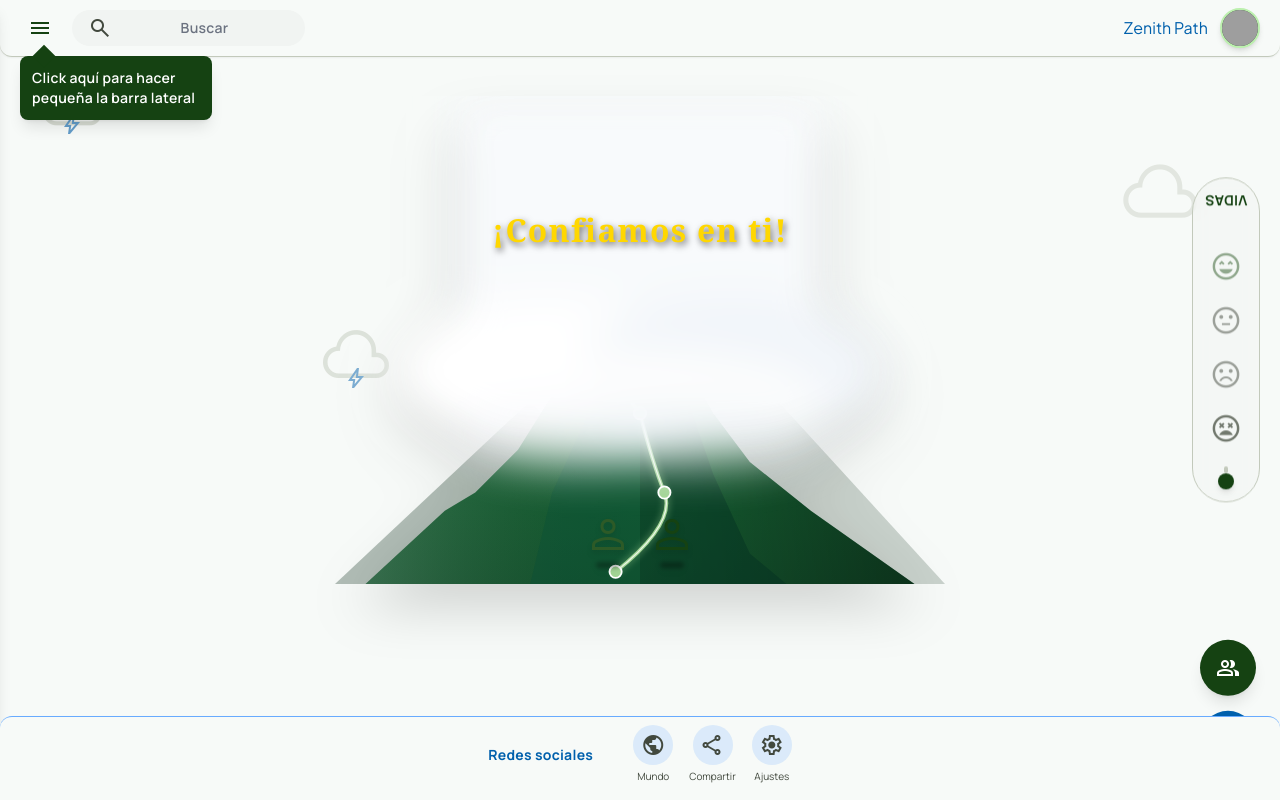
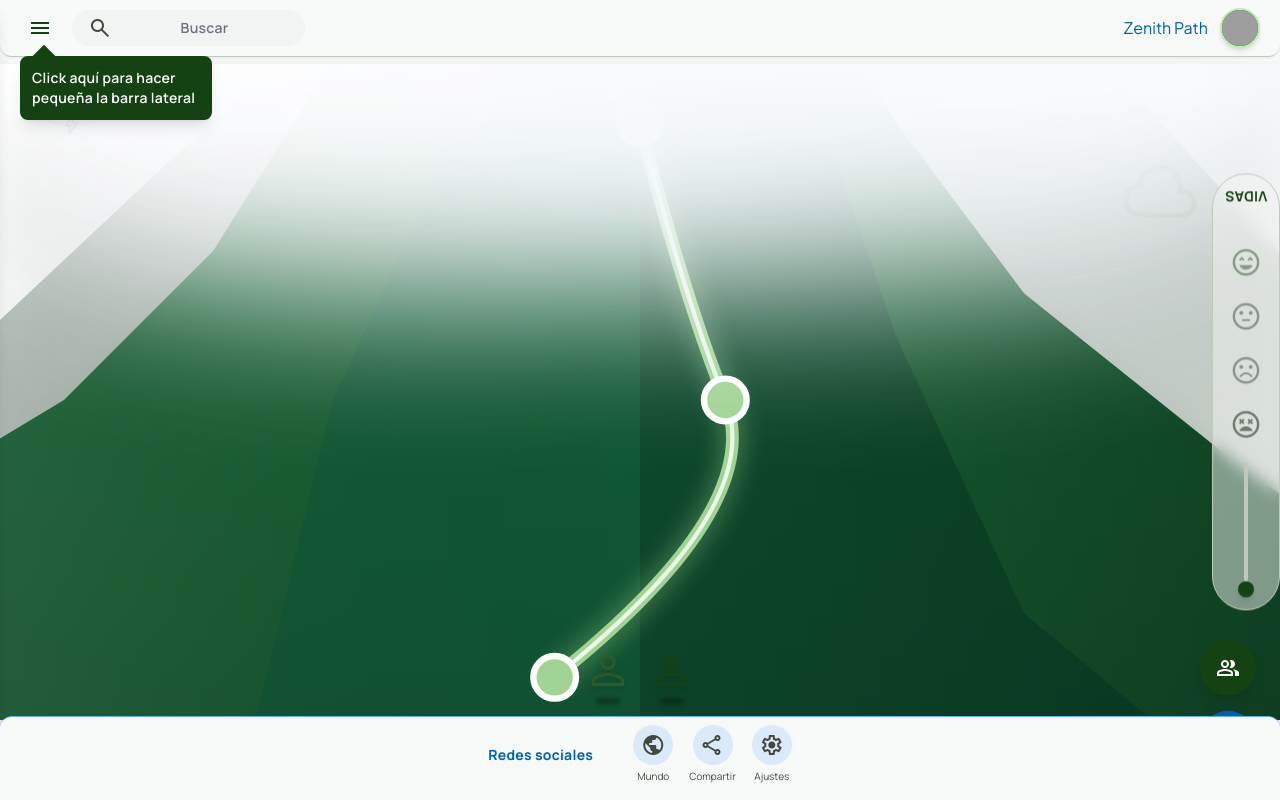
Before and after one commit to wilouzet22/BASAMASOFT, a PHP site: page /BASAMASOFT/app/views/padres/camino.php in a window 1280 px wide. Run offline with PHP 8.4, Linux system fonts and the light colour scheme; some libraries are stand-ins or nearby versions; grey boxes are pictures that could not be loaded.

Commit message:
montaña estilizada

```diff
--- a/app/views/padres/camino.php
+++ b/app/views/padres/camino.php
@@ -269,7 +269,7 @@
 </a>
 </nav>
 </aside>
-<main class="pt-24 pb-24 px-container-padding max-w-7xl mx-auto flex flex-col items-center relative h-[calc(100vh-120px)]">
+<main class="pt-16 pb-20 px-0 mx-auto flex flex-col items-center relative h-screen w-full overflow-hidden">
 <!-- Background Elements -->
 <div class="absolute inset-0 -z-10 overflow-hidden">
 <!-- Floating Clouds -->
@@ -288,8 +288,8 @@
 <!-- Main Content Area (Mountain & Vidas) -->
 <div class="relative w-full h-full flex flex-col md:flex-row items-center justify-center gap-gutter">
 <!-- Central Mountain Component -->
-<div class="relative w-[80vw] max-w-[1200px] h-full flex flex-col items-center justify-center">
-    <svg class="w-full h-full drop-shadow-2xl" viewBox="0 0 600 800" preserveAspectRatio="xMidYMid meet">
+<div class="relative w-full h-full flex flex-col items-center justify-end">
+    <svg class="w-full h-full drop-shadow-2xl" viewBox="0 0 600 800" preserveAspectRatio="xMidYMax slice">
         <defs>
             <linearGradient id="mntMain" x1="0%" y1="0%" x2="0%" y2="100%">
                 <stop offset="0%" stop-color="#64748b" /> <!-- Slate top -->
```
